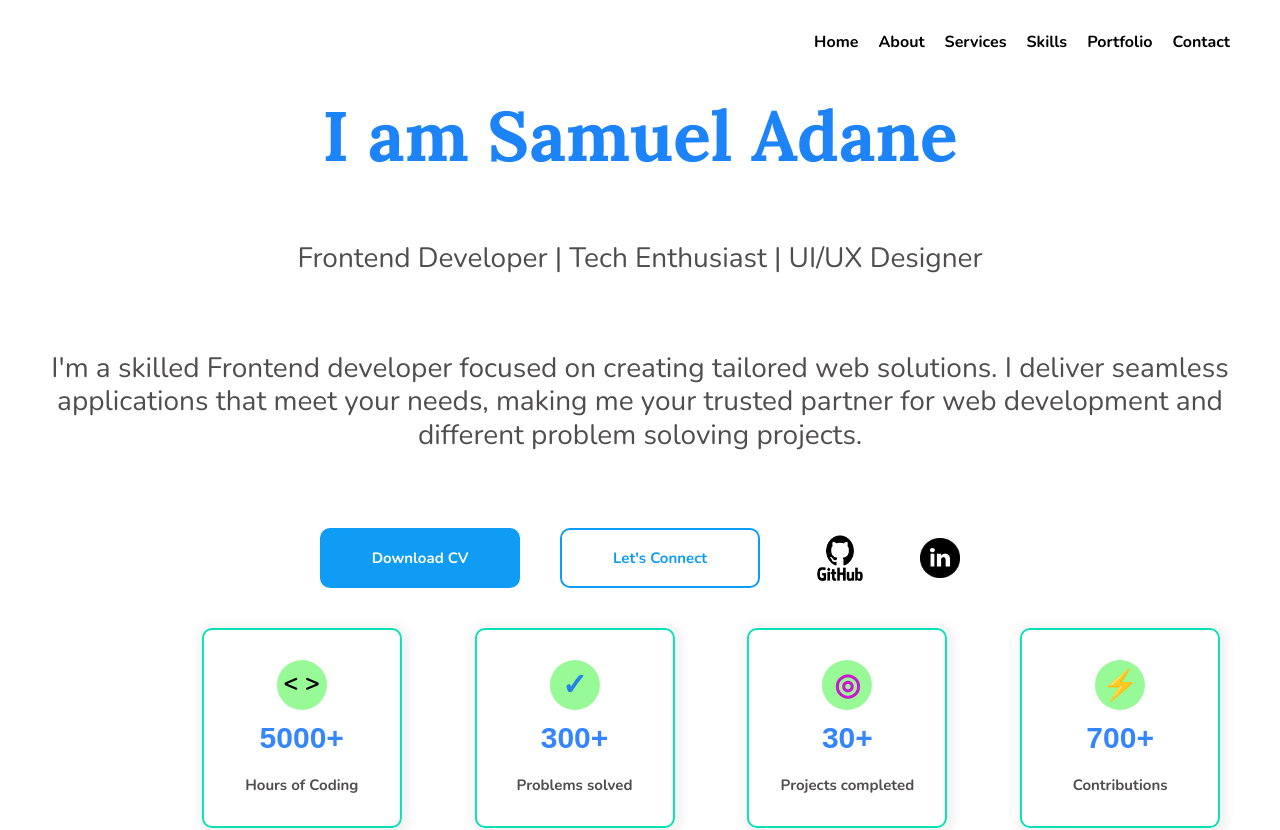
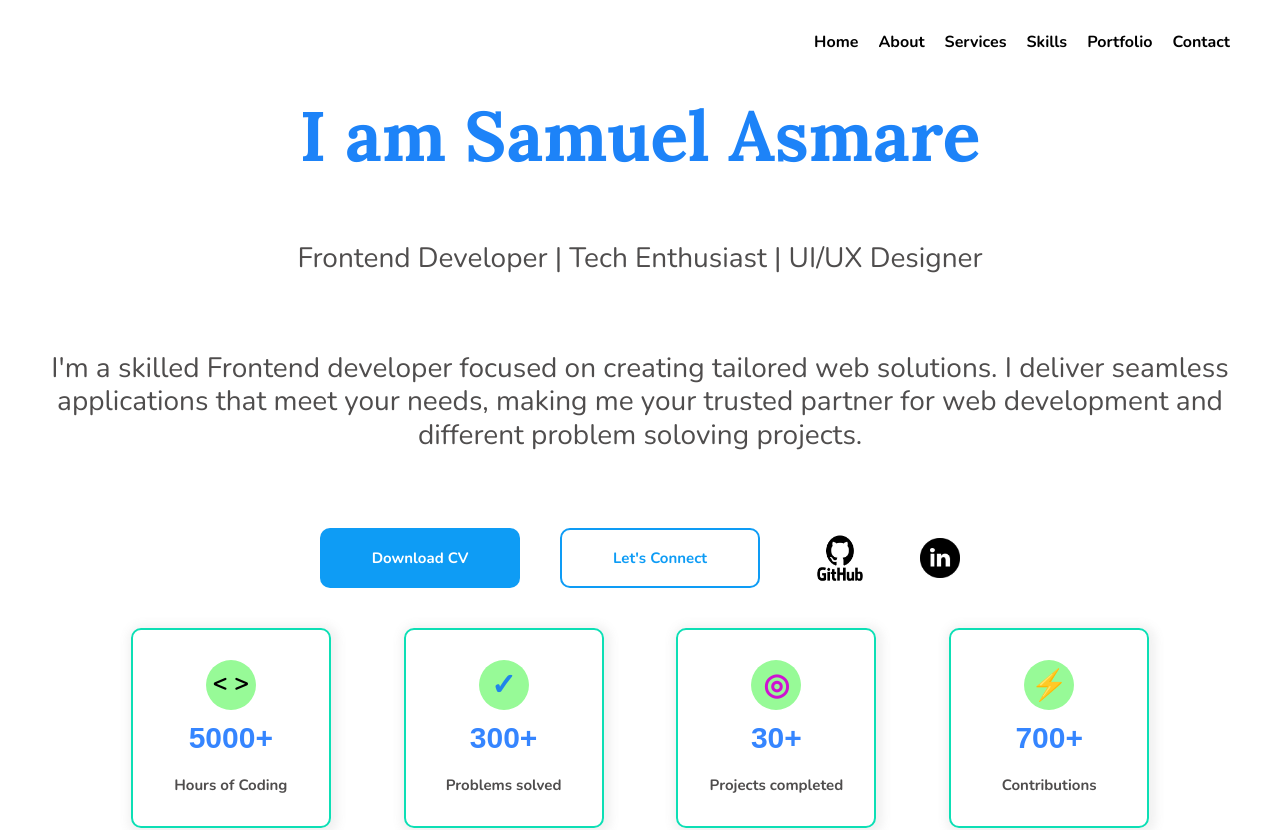
Before and after one commit to SamuelAsmare/reactportfolio, a React (Vite) app: page / in a window 1280 px wide. Shown: the top 830 px of the page. Built offline with nearby package versions, Linux system fonts and the light colour scheme.

Commit message:
Name updated

```diff
--- a/src/App.css
+++ b/src/App.css
@@ -18,7 +18,8 @@ body{
 #app{
   width: 100%;
   display: flex;
-  padding: 0px;
+  padding: 50x;
+  overflow-x: hidden;
   flex-direction: column;
   align-items: center;
 }
--- a/src/App.jsx
+++ b/src/App.jsx
@@ -39,7 +39,7 @@ function App() {
          }}>
              <h1 className="text-center p-3 mb-5 mt-4 fw-bold " id="craft"
               >
-              I am Samuel Adane
+              I am Samuel Asmare
              </h1>
          </div>
 
```
